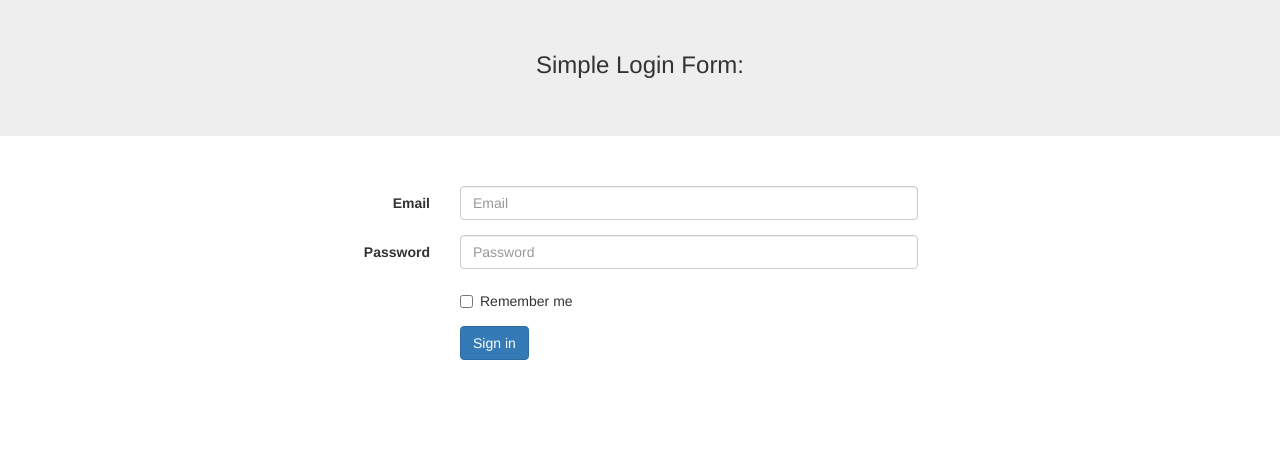
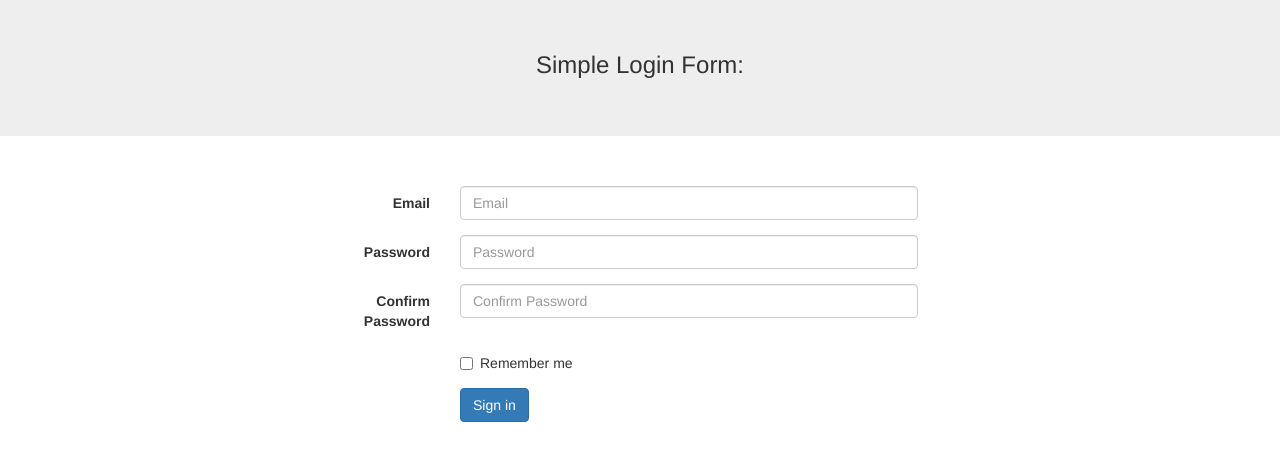
Before and after one commit to aharpt/Bootstrap-form-validation, a website: page password-confirmation-form/index.html in a window 1280 px wide. Shown: the part 58-518 px from the top of the page. Drawn offline with nearby package versions, Linux system fonts and the light colour scheme.

Commit message:
Added confirm password form field

```diff
--- a/password-confirmation-form/index.html
+++ b/password-confirmation-form/index.html
@@ -63,6 +63,12 @@
               </div>
             </div>
             <div class="form-group">
+              <label for="inputConfirmPassword3" class="col-sm-2 control-label" id="confirm-password-label">Confirm Password</label>
+              <div class="col-sm-10">
+                <input type="password" class="form-control" id="inputConfirmPassword3" placeholder="Confirm Password">
+              </div>
+            </div>
+            <div class="form-group">
               <div class="col-sm-offset-2 col-sm-10">
                 <div class="checkbox">
                   <label>
```
